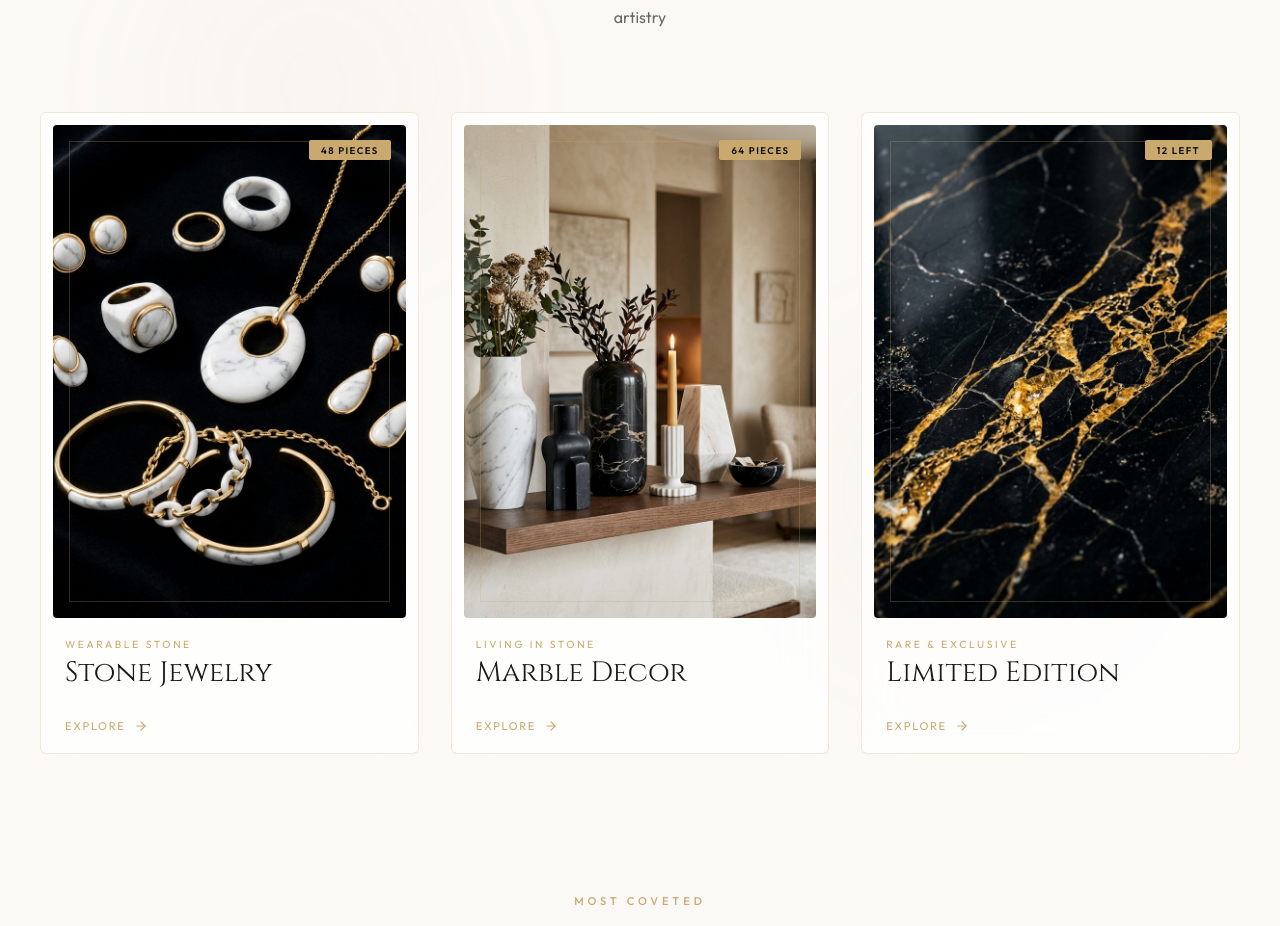
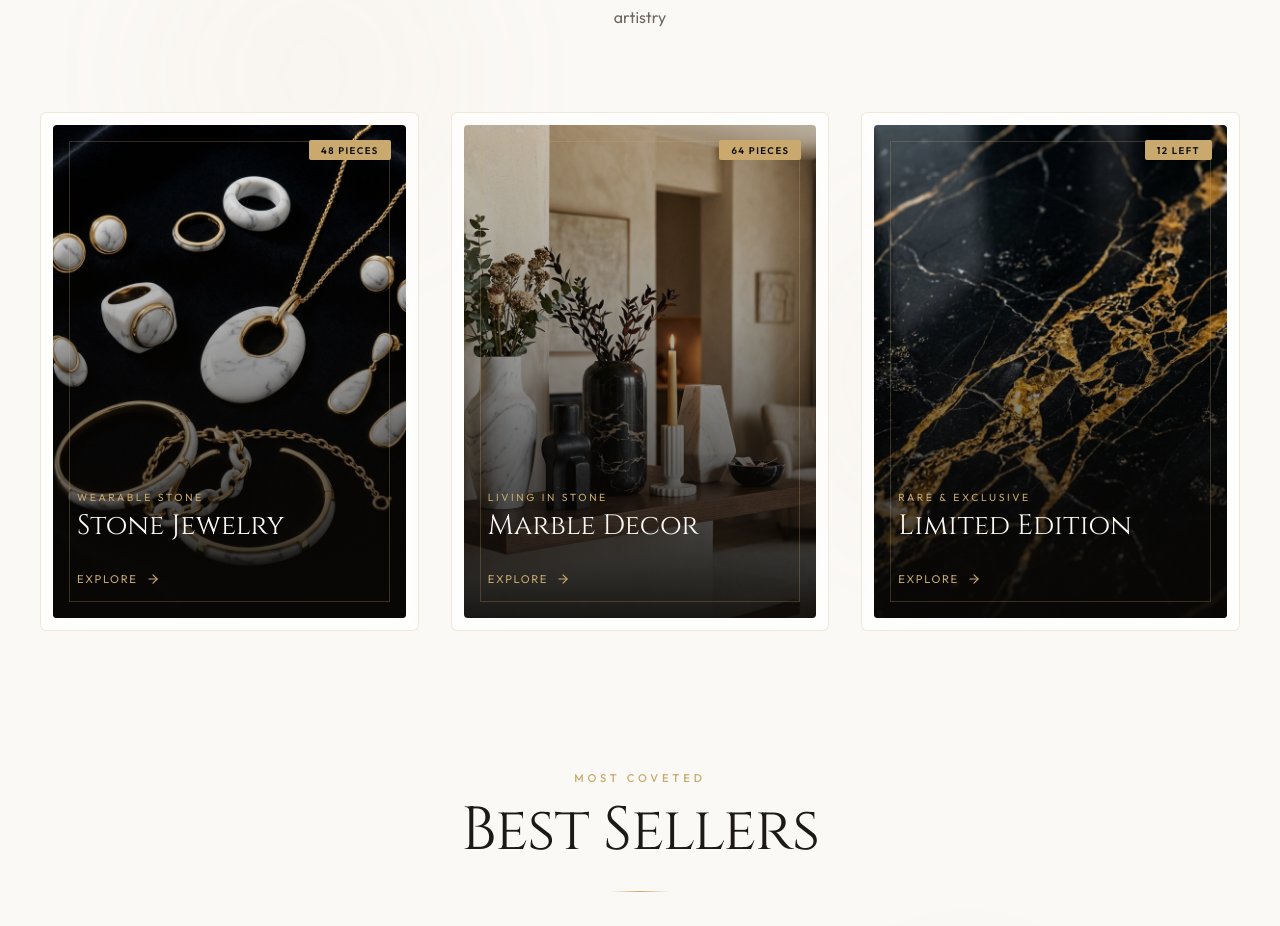
Before and after one commit to salesartisticcrafts-coder/salesartisticcrafts, a Next.js app: page / in a window 1280 px wide. Shown: the part 1041-1967 px from the top of the page. Built offline with nearby package versions, Linux system fonts and the light colour scheme; a web font is replaced by a local one.

Commit message:
Change collection cards to dark gradient overlay and update text to light ivory for high visibility

```diff
--- a/src/app/App.css
+++ b/src/app/App.css
@@ -1534,7 +1534,7 @@
 .collection-card__overlay {
   position: absolute;
   inset: 0;
-  background: transparent;
+  background: linear-gradient(to top, rgba(10, 8, 6, 0.92) 0%, rgba(10, 8, 6, 0.3) 60%, transparent 100%);
   z-index: 1;
 }
 .collection-card__tag {
@@ -1564,8 +1564,11 @@
   border-color: var(--gold);
 }
 .collection-card__body {
-  position: relative;
-  padding: 20px 12px 8px;
+  position: absolute;
+  bottom: 12px;
+  left: 12px;
+  right: 12px;
+  padding: 32px 24px;
   z-index: 3;
 }
 .collection-card__subtitle {
@@ -1580,13 +1583,13 @@
   font-family: var(--font-serif);
   font-size: 1.75rem;
   font-weight: 300;
-  color: var(--cream);
+  color: #FAF8F5;
   margin-bottom: 10px;
 }
 .collection-card__desc {
   font-family: var(--font-sans);
   font-size: 0.8rem;
-  color: var(--charcoal-soft);
+  color: rgba(250, 248, 245, 0.75);
   line-height: 1.6;
   margin-bottom: 20px;
   max-height: 0;
```
